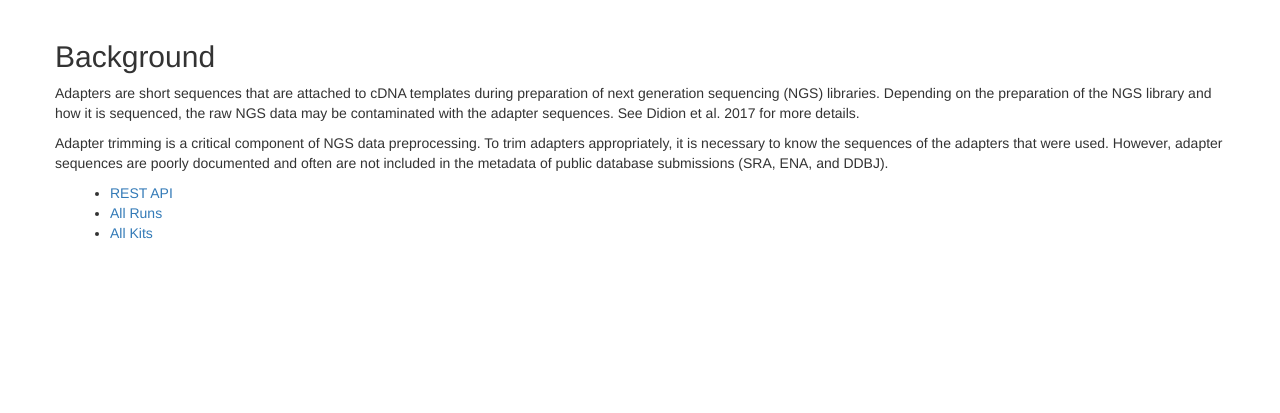
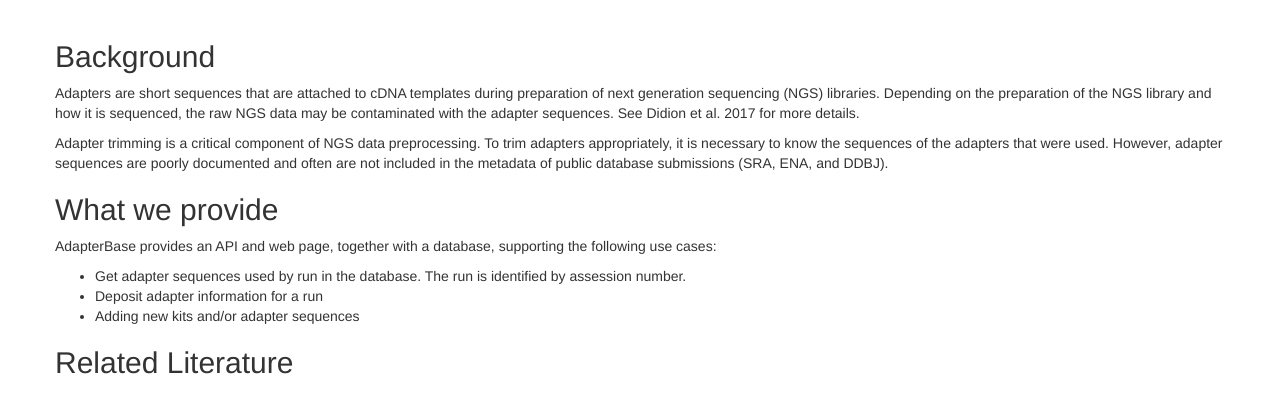
Before and after one commit to NCBI-Hackathons/OnlineAdapterDatabase, a Django app: page / in a window 1280 px wide. Shown: the part 75-488 px from the top of the page. Run offline with Django 3.2, Linux system fonts and the light colour scheme; some libraries are stand-ins or nearby versions.

Commit message:
Add some more content to the home page.

```diff
--- a/oadb/oadb/templates/oadb/index.html
+++ b/oadb/oadb/templates/oadb/index.html
@@ -6,13 +6,16 @@
 		<h2>Background</h2>
 		<p>Adapters are short sequences that are attached to cDNA templates during preparation of next generation sequencing (NGS) libraries. Depending on the preparation of the NGS library and how it is sequenced, the raw NGS data may be contaminated with the adapter sequences. See Didion et al. 2017 for more details.</p>
 		<p>Adapter trimming is a critical component of NGS data preprocessing. To trim adapters appropriately, it is necessary to know the sequences of the adapters that were used. However, adapter sequences are poorly documented and often are not 	included in the metadata of public database submissions (SRA, ENA, and DDBJ).</p>
+		<h2>What we provide</h2>
+		<p>AdapterBase provides an API and web page, together with a database, supporting the following use cases:</p>
+		<ul>
+		  <li>Get adapter sequences used by run in the database.  The run is identified by assession number.</li>
+		  <li>Deposit adapter information for a run</li>
+		  <li>Adding new kits and/or adapter sequences</li>
+		 </ul>
+		 <h2>Related Literature</h2>
+		 <ul>
+		 </ul>
 	</div>
-	<duv class="row">
-		<ul>
-			<li><a href="{% url 'api-root' %}">REST API</a></li>
-			<li><a href="{% url 'run-list' %}">All Runs</a></li>
-			<li><a href="{% url 'kit-list' %}">All Kits</a></li>
-		</ul>
-	</duv>
 </div>
 {% endblock %}
```
